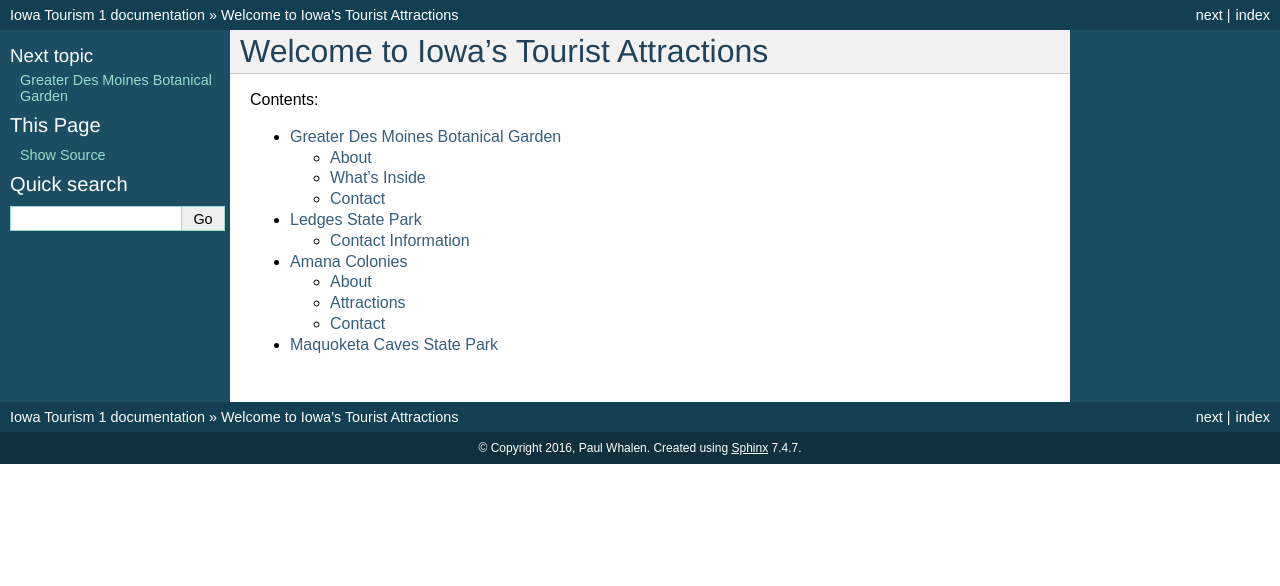
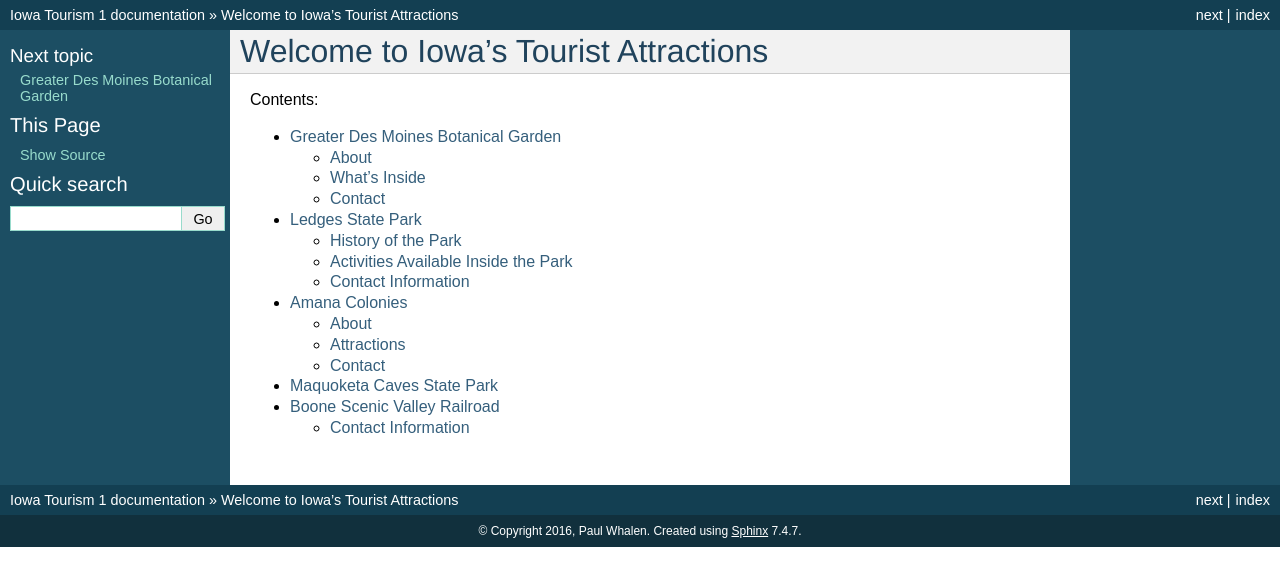
Before and after one commit to humblelittlewolf/Iowa-Tourism, a Sphinx documentation site: the page built from source/index.rst, in a window 1280 px wide. Shown: the top 586 px of the page. Built offline with Sphinx 7.4.7, drawn with Linux system fonts in a browser that asks for light colours; some of the changed lines change nothing that is shown.

Commit message:
Finished page for Legdes and added Boone Railroad page.

```diff
--- /dev/null
+++ b/source/boonescenicvalleyrailroad/boonescenicvalleyrailroad.rst
@@ -0,0 +1,13 @@
+Boone Scenic Valley Railroad
+============================
+
+Contact Information
+-------------------
+
+ 225 10th Street
+
+ Boone, Iowa
+
+ Phone: 800-626-0319
+
+ info@bsvrr.com
--- a/source/index.rst
+++ b/source/index.rst
@@ -15,3 +15,4 @@
    ledgesstatepark/ledgesstatepark.rst
    amanacolonies/amanacolonies.rst
    maquoketacaves/maquoketacaves.rst
+   boonescenicvalleyrailroad/boonescenicvalleyrailroad.rst
--- a/source/ledgesstatepark/ledgesstatepark.rst
+++ b/source/ledgesstatepark/ledgesstatepark.rst
@@ -1,11 +1,43 @@
 Ledges State Park
 =================
+
+.. image:: Ledges.png
+    :height: 400px
+    :align: center
+
+History of the Park
+-------------------
+Ledges State Park was proposed as a state park as early as 1914 due to the beauty of the canyons and bluffs that attracted tourists from small, growing local communities. Around the year 1924, Ledges was officially called a state park making it one of the first ones in the state of Iowa. Bridges and stone trails were created in the park in the early 1930s due to the park being frequently flooded by the nearby Des Moines river. Even with the floods, Ledges is still a park favorite by many Iowans and Iowa tourists.
+
+Activities Available Inside the Park
+------------------------------------
+**Camping**:
+
+* Ledges offers 95 campsites
+* 40 with electrical hookups
+* 42 non-electrical
+* and 12 hike-in
+
+Advance campsite reservations can be made online through the `park reservation system <http://iowastateparks.reserveamerica.com/camping/ledges-state-park/r/campgroundDetails.do?contractCode=IA&parkId=610148/>`_. Half of the campsites are still available on a first come, first serve basis.
+
+**Trails**:
+
+Ledges, which is one of Iowa's most favorite state parks, has attracted millions of visitors. This is because of one of Ledges' main attractions, four miles of hiking trails. These trails lead up and down steep slopes to scenic views of the park including a well known scenic view, Pea's Creek "canyon". While most of the trails have steep slopes, there is an interpretive trail for beginners that leads to Lost Lake located at the southern part of the park.
+
+**Bicycling**:
+
+Attached to Ledges State Park is the Central State Park Bike Route. This bike route is a 91 mile route which connects Ledges with other state parks in central Iowa like Big Creek State Park and Springbrook State Park. It is Relatively flat, but has a few challenging hills along the way as you make your way through the valleys of the Raccoon and Des Moines Rivers.
+
+**River Activities**:
+
+The Des Moines River flows through the west edge of the park and offers fine stream fishing and canoeing opportunities.
 
 Contact Information
 -------------------
  1515 P Ave.
+
  Madrid, IA 50156
+
  Phone: 515-432-1852
 
-|`Visit the DNR webpage for Ledges State Park`_
-.._Visit the DNR webpage for Ledges State Park: http://www.iowadnr.gov/Places-to-Go/State-Parks-Rec-Areas/Iowas-State-Parks/ParkDetails/ParkID/610148
+`Visit the DNR webpage for Ledges State Park <http://www.iowadnr.gov/Places-to-Go/State-Parks-Rec-Areas/Iowas-State-Parks/ParkDetails/ParkID/610148/>`_
```
Also changed, not shown: source/ledgesstatepark/Ledges.png (added).
